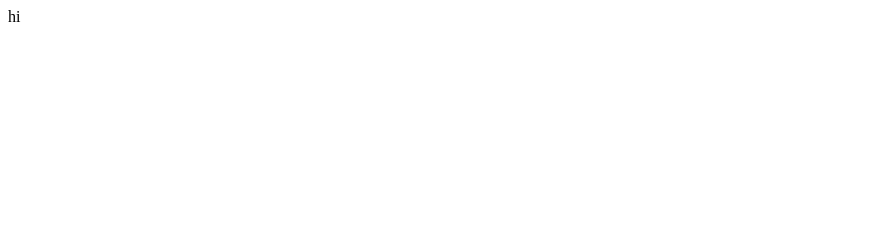
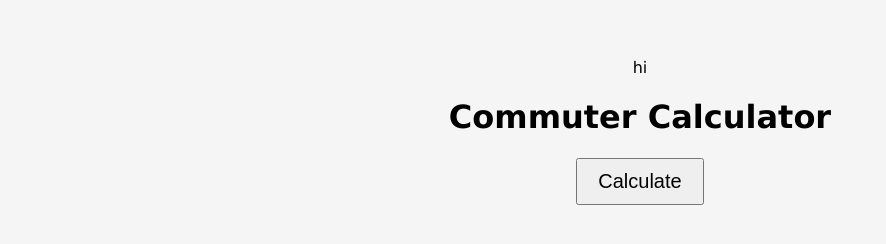
Before and after one commit to saraaly01/saraaly.github.io, a plain HTML site: page index.html in a window 1280 px wide. Shown: the whole page, without its empty margins (0-886 px from the left). Drawn offline with Linux system fonts and the light colour scheme.

Commit message:
inital start

```diff
--- a/index.html
+++ b/index.html
@@ -1 +1,15 @@
 hi
+<!DOCTYPE html>
+<html lang="en">
+<head>
+  <meta charset="UTF-8">
+  <title>Commuter Benefits</title>
+  <link rel="stylesheet" href="style.css">
+</head>
+<body>
+  <h1>Commuter Calculator</h1>
+  <button onclick="calculate()">Calculate</button>
+
+  <script src="script.js"></script>
+</body>
+</html>
--- /dev/null
+++ b/script.js
@@ -0,0 +1,3 @@
+function calculate() {
+  alert("Hello from JavaScript!");
+}
--- /dev/null
+++ b/style.css
@@ -0,0 +1,11 @@
+body {
+  font-family: Verdana, sans-serif;
+  background-color: #f5f5f5;
+  text-align: center;
+  padding-top: 50px;
+}
+
+button {
+  padding: 10px 20px;
+  font-size: 20px;
+}
```
